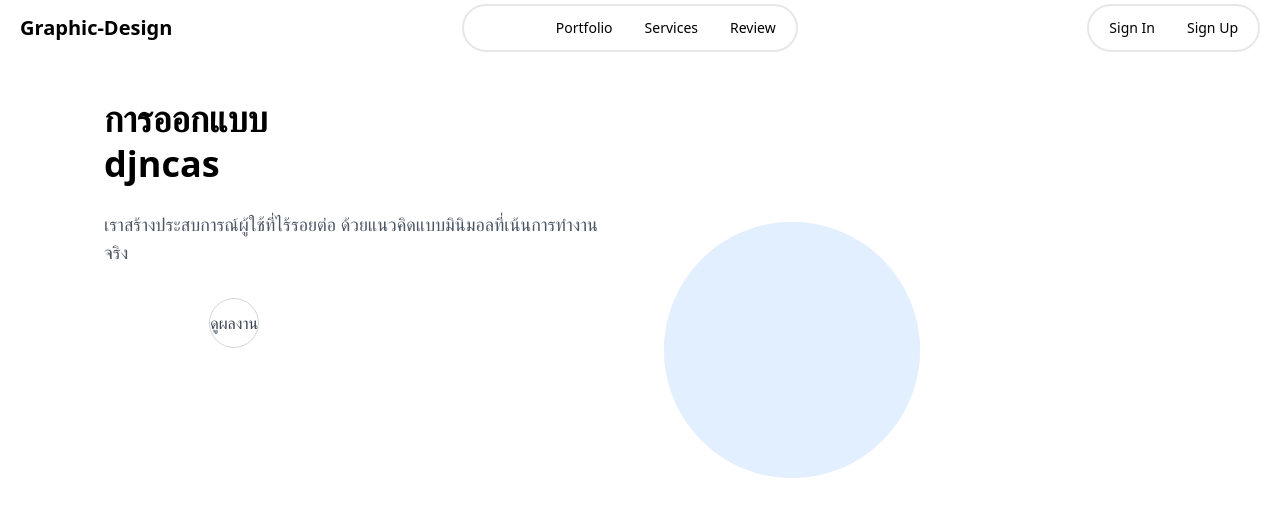
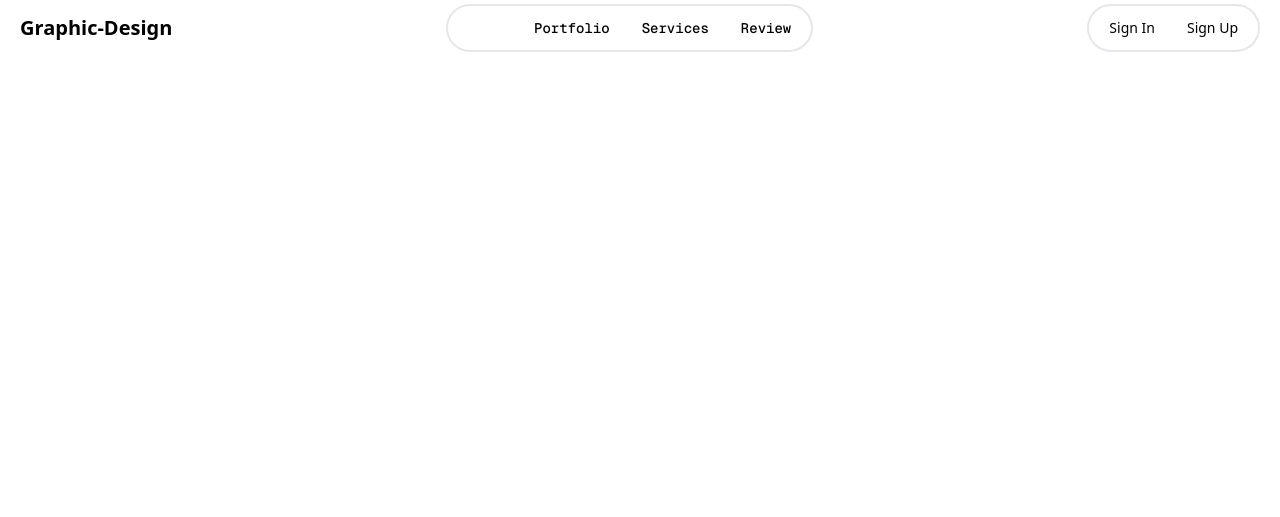
Before and after one commit to safwan-slh/graphic-design-project, a PHP site: page / in a window 1280 px wide. Shown: the top 517 px of the page. Run offline with PHP 8.4, Linux system fonts and the light colour scheme; style sheets or scripts are compiled from the project's sources; some libraries are stand-ins or nearby versions.

Commit message:
feat: Enhance navbar with Geist Mono font and improve styling

```diff
--- a/src/client/index.php
+++ b/src/client/index.php
@@ -1,3 +1,6 @@
+<?php
+require '../includes/db_connect.php';
+?>
 <!DOCTYPE html>
 <html lang="en">
 
@@ -5,40 +8,17 @@
     <meta charset="UTF-8">
     <meta name="viewport" content="width=device-width, initial-scale=1.0">
     <title>Home</title>
-    <link href="https://cdnjs.cloudflare.com/ajax/libs/flowbite/1.7.0/flowbite.min.css" rel="stylesheet" />
-    <link rel="stylesheet" href="https://cdnjs.cloudflare.com/ajax/libs/font-awesome/6.4.0/css/all.min.css" />
     <link href="../../dist/output.css" rel="stylesheet" />
+    <!-- <script src="https://cdn.tailwindcss.com"></script> -->
 </head>
 
 <body>
     <?php
     include __DIR__ . '/../includes/navbar.php';
     ?>
-    <section class="flex-1 flex items-center mt-24 pt-24 pb-16 px-6">
-        <div class="max-w-6xl mx-auto grid md:grid-cols-2 gap-12 items-center">
-            <div>
-                <h1 class="font-display text-4xl md:text-6xl font-bold leading-tight mb-6">
-                    <span class="gradient-text">การออกแบบ</span><br>
-                    djncas
-                </h1>
-                <p class="text-lg text-gray-600 mb-8 max-w-lg">
-                    เราสร้างประสบการณ์ผู้ใช้ที่ไร้รอยต่อ ด้วยแนวคิดแบบมินิมอลที่เน้นการทำงานจริง
-                </p>
-                <div class="flex flex-col sm:flex-row space-y-4 sm:space-y-0 sm:space-x-4">
-                    <a href="#contact" class="bg-zinc-900 text-white px-8 py-3 rounded-full font-medium hover:shadow-lg transition-all">
-                        เริ่มต้นโครงการ
-                    </a>
-                    <a href="#works" class="border border-gray-300 text-gray-700 px-8 py-3 rounded-full font-medium hover:bg-gray-50 transition-colors">
-                        ดูผลงาน
-                    </a>
-                </div>
-            </div>
-            <div class="relative">
-                <div class="absolute -top-8 -right-8 w-64 h-64 bg-purple-100 rounded-full mix-blend-multiply filter blur-xl opacity-70 animate-blob"></div>
-                <div class="absolute -bottom-8 -left-8 w-64 h-64 bg-blue-100 rounded-full mix-blend-multiply filter blur-xl opacity-70 animate-blob animation-delay-2000"></div>
-            </div>
-        </div>
-    </section>
+
+
+
 </body>
 
 </html>
--- a/src/includes/navbar.php
+++ b/src/includes/navbar.php
@@ -12,7 +12,17 @@ $current_page = basename($_SERVER['PHP_SELF']);
   <title>Navigation</title>
   <link href="https://cdnjs.cloudflare.com/ajax/libs/flowbite/1.7.0/flowbite.min.css" rel="stylesheet" />
   <link href="../../dist/output.css" rel="stylesheet" />
+  <link rel="preconnect" href="https://fonts.googleapis.com">
+  <link rel="preconnect" href="https://fonts.gstatic.com" crossorigin>
+  <link href="https://fonts.googleapis.com/css2?family=Geist+Mono:wght@100..900&display=swap" rel="stylesheet">
 
+  <style>
+    .geist-mono {
+      font-family: "Geist Mono", monospace;
+      font-optical-sizing: auto;
+      font-weight: 500;
+      font-style: normal;
+    }
   </style>
 </head>
 
@@ -28,21 +38,21 @@ $current_page = basename($_SERVER['PHP_SELF']);
 
       <!-- Menu Links -->
       <div class="flex gap-1 rounded-full border-2 p-1 bg-white/50">
-        <a href="/graphic-design/src/client/index.php" class="flex items-center justify-center px-4 py-2 text-sm font-medium rounded-full transition-all duration-300 ease-in-out hover:scale-105 <?= ($current_page == 'index.php') ? 'bg-zinc-950 text-white' : 'text-zinc-800 hover:bg-zinc-100' ?>">
+        <a href="/graphic-design/src/client/index.php" class="flex items-center geist-mono justify-center px-4 py-2 text-sm font-medium rounded-full transition-all duration-300 ease-in-out hover:scale-105 <?= ($current_page == 'index.php') ? 'bg-zinc-950 text-white' : 'text-zinc-800 hover:bg-zinc-100' ?>">
           Home
         </a>
-        <a href="/graphic-design/src/client/portfolios.php" class="flex items-center justify-center px-4 py-2 text-sm font-medium  rounded-full  transition-all duration-300 ease-in-out hover:scale-105 <?= ($current_page == 'portfolios.php') ? 'bg-zinc-950 text-white' : 'text-zinc-800 hover:bg-zinc-100' ?>">
+        <a href="/graphic-design/src/client/portfolios.php" class="flex items-center geist-mono justify-center px-4 py-2 text-sm font-medium rounded-full transition-all duration-300 ease-in-out hover:scale-105 <?= ($current_page == 'portfolios.php') ? 'bg-zinc-950 text-white' : 'text-zinc-800 hover:bg-zinc-100' ?>">
           Portfolio
         </a>
-        <a href="/graphic-design/src/client/services.php" class="flex items-center justify-center px-4 py-2 text-sm font-medium rounded-full transition-all duration-300 ease-in-out hover:scale-105 <?= ($current_page == 'services.php') ? 'bg-zinc-950 text-white' : 'text-zinc-800 hover:bg-zinc-100' ?>">
+        <a href="/graphic-design/src/client/services.php" class="flex items-center geist-mono justify-center px-4 py-2 text-sm font-medium rounded-full transition-all duration-300 ease-in-out hover:scale-105 <?= ($current_page == 'services.php') ? 'bg-zinc-950 text-white' : 'text-zinc-800 hover:bg-zinc-100' ?>">
           Services
         </a>
         <?php if (isset($_SESSION['customer_id'])): ?>
-          <a href="#" class="flex items-center justify-center px-4 py-2 text-sm font-medium rounded-full transition-all duration-300 ease-in-out hover:scale-105 <?= ($current_page == 'order.php') ? 'bg-zinc-950 text-white' : 'text-zinc-800 hover:bg-zinc-100' ?>">
+          <a href="#" class="flex items-center geist-mono justify-center px-4 py-2 text-sm font-medium rounded-full transition-all duration-300 ease-in-out hover:scale-105 <?= ($current_page == 'order.php') ? 'bg-zinc-950 text-white' : 'text-zinc-800 hover:bg-zinc-100' ?>">
             Order
           </a>
         <?php endif; ?>
-        <a href="#" class="flex items-center justify-center px-4 py-2 text-sm font-medium rounded-full transition-all duration-300 ease-in-out hover:scale-105 <?= ($current_page == 'review.php') ? 'bg-zinc-950 text-white' : 'text-zinc-800 hover:bg-zinc-100' ?>">
+        <a href="#" class="flex items-center geist-mono justify-center px-4 py-2 text-sm font-medium rounded-full transition-all duration-300 ease-in-out hover:scale-105 <?= ($current_page == 'review.php') ? 'bg-zinc-950 text-white' : 'text-zinc-800 hover:bg-zinc-100' ?>">
           Review
         </a>
       </div>
```
